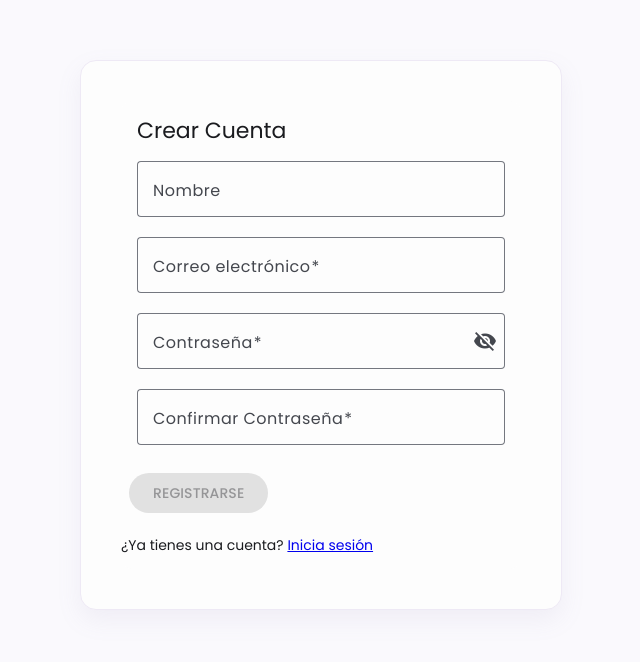
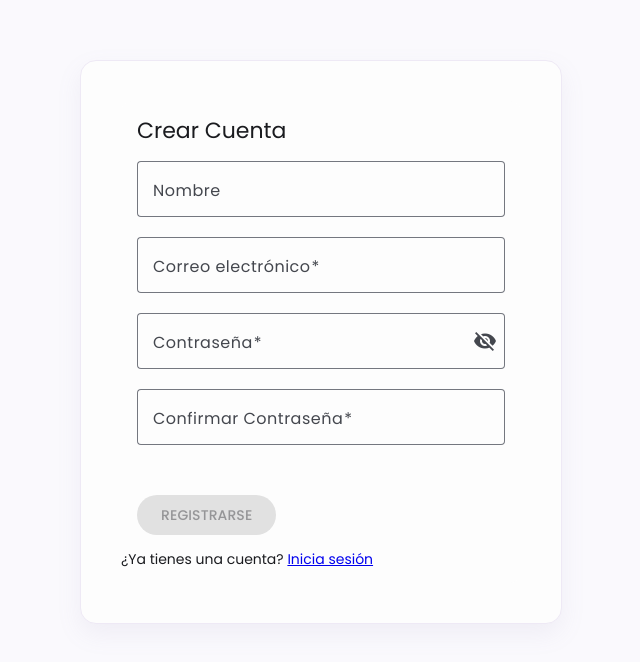
Before and after one commit to Juanelpeor3/vinilo-vibes, an Angular app: page /auth/register in a window 1280 px wide. Shown: the top 662 px of the page, without its empty margins (319-959 px from the left). Built offline with nearby package versions, Linux system fonts and the light colour scheme.

Commit message:
add error handling to login and register components

```diff
--- a/src/app/pages/auth-page/login/login.html
+++ b/src/app/pages/auth-page/login/login.html
@@ -21,6 +21,9 @@
       </mat-card-content>
 
       <mat-card-actions>
+        <div class="error-container">
+          <p>{{ error() }}</p>
+        </div>
         <button mat-raised-button color="primary" type="submit" [disabled]="loginForm.invalid">
           INGRESAR
         </button>
--- a/src/app/pages/auth-page/login/login.scss
+++ b/src/app/pages/auth-page/login/login.scss
@@ -6,3 +6,15 @@ mat-card {
 mat-form-field {
   width: 100%;
 }
+
+mat-card-actions {
+  display: flex;
+  flex-direction: column;
+  align-items: start;
+  padding: 0 16px;
+}
+
+.error-container {
+  color: #d32f2f;
+  margin-bottom: 16px;
+}
--- a/src/app/pages/auth-page/login/login.ts
+++ b/src/app/pages/auth-page/login/login.ts
@@ -1,4 +1,4 @@
-import { Component } from '@angular/core';
+import { Component, signal } from '@angular/core';
 import { MatTabsModule } from '@angular/material/tabs';
 import { MatFormFieldModule } from '@angular/material/form-field';
 import { MatInputModule } from '@angular/material/input';
@@ -16,6 +16,7 @@ import { Router } from '@angular/router';
   styleUrl: './login.scss',
 })
 export class Login {
+  error = signal<string | null>(null);
   loginForm: FormGroup;
 
   email = "";
@@ -36,7 +37,7 @@ export class Login {
       const { email, password } = this.loginForm.value;
       console.log("Datos de login:", this.loginForm.value);
       const { error } = await this.auth.signIn(email, password);
-      if (error) { console.error(error.message) } else { console.log("Inicio de sesión exitoso"); this.router.navigate(["/"]) };
+      if (error) { this.error.set(error.message); } else { console.log("Inicio de sesión exitoso"); this.router.navigate(["/"]) };
     }
   }
 }
--- a/src/app/pages/auth-page/register/register.html
+++ b/src/app/pages/auth-page/register/register.html
@@ -31,6 +31,9 @@
             </mat-card-content>
 
             <mat-card-actions>
+                <div class="error-container">
+                    <p>{{ error() }}</p>
+                </div>
                 <button mat-raised-button color="primary" type="submit" [disabled]="registerForm.invalid">
                     REGISTRARSE
                 </button>
--- a/src/app/pages/auth-page/register/register.scss
+++ b/src/app/pages/auth-page/register/register.scss
@@ -6,3 +6,15 @@ mat-card {
 mat-form-field {
     width: 100%;
 }
+
+mat-card-actions {
+    display: flex;
+    flex-direction: column;
+    align-items: start;
+    padding: 0 16px;
+}
+
+.error-container {
+    color: #d32f2f;
+    margin-bottom: 16px;
+}
--- a/src/app/pages/auth-page/register/register.ts
+++ b/src/app/pages/auth-page/register/register.ts
@@ -1,4 +1,4 @@
-import { Component } from '@angular/core';
+import { Component, signal } from '@angular/core';
 import { FormBuilder, FormGroup, ReactiveFormsModule, Validators } from '@angular/forms';
 import { MatButtonModule } from '@angular/material/button';
 import { MatCardModule } from '@angular/material/card';
@@ -15,6 +15,7 @@ import { Router } from '@angular/router';
   styleUrl: './register.scss',
 })
 export class Register {
+  error = signal<string | null>(null);
   registerForm: FormGroup;
   hidePassword = true;
 
@@ -43,20 +44,20 @@ export class Register {
     password = password?.trim();
 
     if (!email || !password) {
-      console.error("Email o contraseña vacíos");
+      this.error.set("Email o contraseña vacíos");
       return;
     }
 
     try {
       const { error } = await this.auth.signUp(email, password);
       if (error) {
-        console.error("Error de registro:", error.message);
+        this.error.set(error.message);
         return;
       }
-      console.log("Usuario registrado correctamente.");
+      this.error.set(null);
       this.router.navigate(["/auth/login"]);
     } catch (err) {
-      console.error("Error inesperado:", err);
+      this.error.set("Error inesperado: " + err);
     }
   }
 }
```
